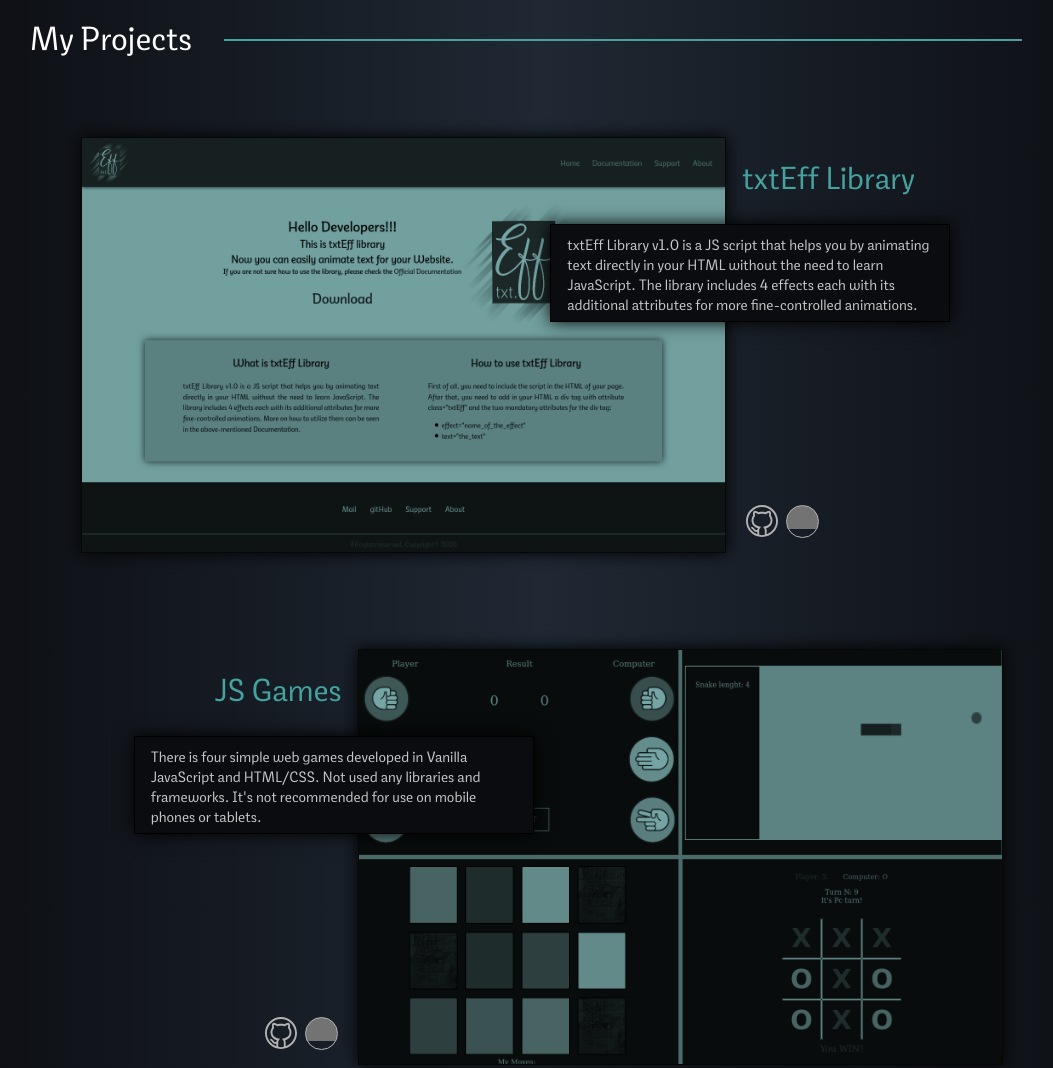
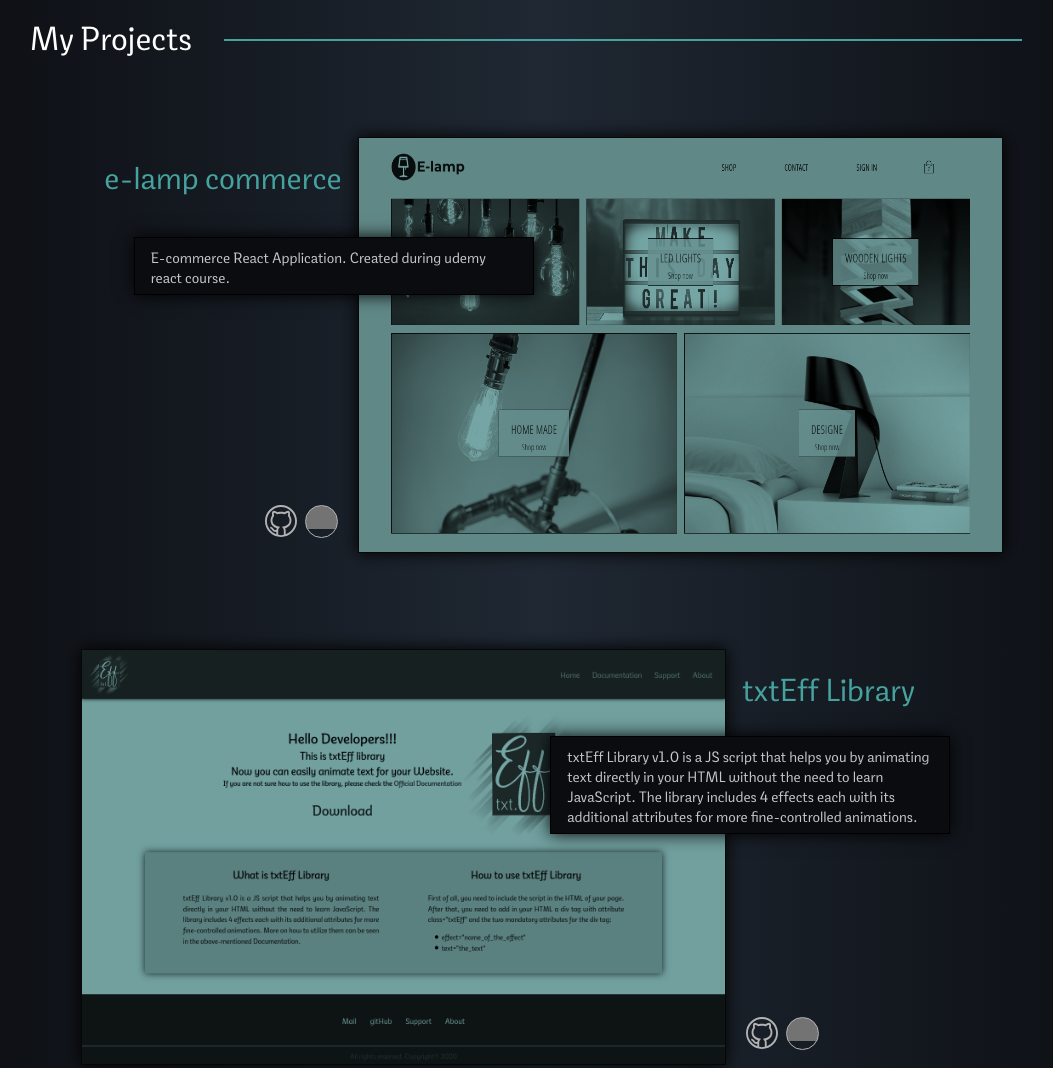
Before and after one commit to valiopld/portfolio, a React app: page / in a window 1280 px wide. Shown: the part 1380-2448 px from the top of the page, without its empty margins (98-1151 px from the left). Built offline with nearby package versions, Linux system fonts and the light colour scheme; grey boxes are pictures that could not be loaded.

Commit message:
added e-lamp project

```diff
--- a/src/components/Contacts.js
+++ b/src/components/Contacts.js
@@ -13,7 +13,7 @@ export default function Contacts() {
       <div className="linksContainer">
         <div className="social">
           <span>E-mail: </span>
-          <span>FaceBook: </span>
+          <span>Facebook: </span>
           <span>LinkedIN: </span>
           <span>Twitter: </span>
         </div>
--- a/src/components/Works.js
+++ b/src/components/Works.js
@@ -5,11 +5,27 @@ import Project from "./Project";
 
 import txtEffIMG from "../style/images/txtEff.png";
 import gamesIMG from "../style/images/game.png";
+import eLampIMG from "../style/images/e-lamp.png";
 
 export default function Works() {
   return (
     <div id="Works" className="Works">
       <div className="title">My Projects</div>
+      <Project
+        name="e-lamp commerce"
+        img={eLampIMG}
+        link="https://lamp-live.herokuapp.com/"
+        linkGit="https://github.com/valiopld/lamp-shop"
+        staticText="E-commerce React Application. Created during udemy react course."
+        dynamicText={
+          <div>
+            <p>- React</p>
+            <p>- redux, redux-saga, hooks</p>
+            <p>- firebase, heroku, </p>
+          </div>
+        }
+        reverse="yes"
+      />
       <Project
         name="txtEff Library"
         img={txtEffIMG}
--- a/src/style/Header.css
+++ b/src/style/Header.css
@@ -19,7 +19,7 @@
 }
 .non-scrolled {
   height: 6rem;
-  box-shadow: 0 0.1rem 1rem;
+  /* box-shadow: 0 0.1rem 1rem; */
 }
 .scrolled {
   height: 3rem;
--- a/src/style/responsive.css
+++ b/src/style/responsive.css
@@ -3,6 +3,7 @@
     left: -18rem;
   }
   .Works .projectContainer2 .static {
+    left: unset;
     right: -18rem;
   }
 }
```
Also changed, not shown: src/style/images/e-lamp.png (added).
